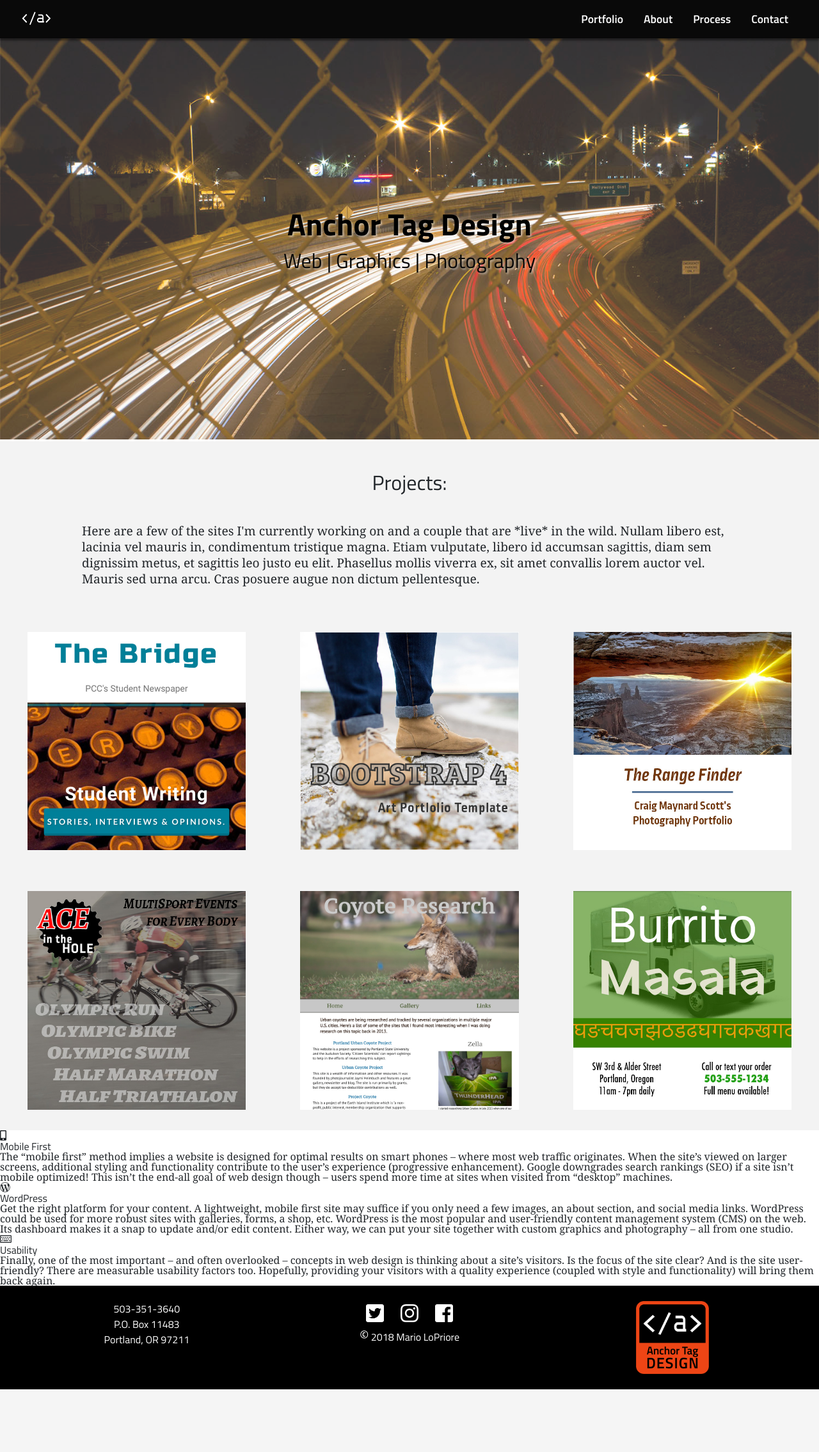
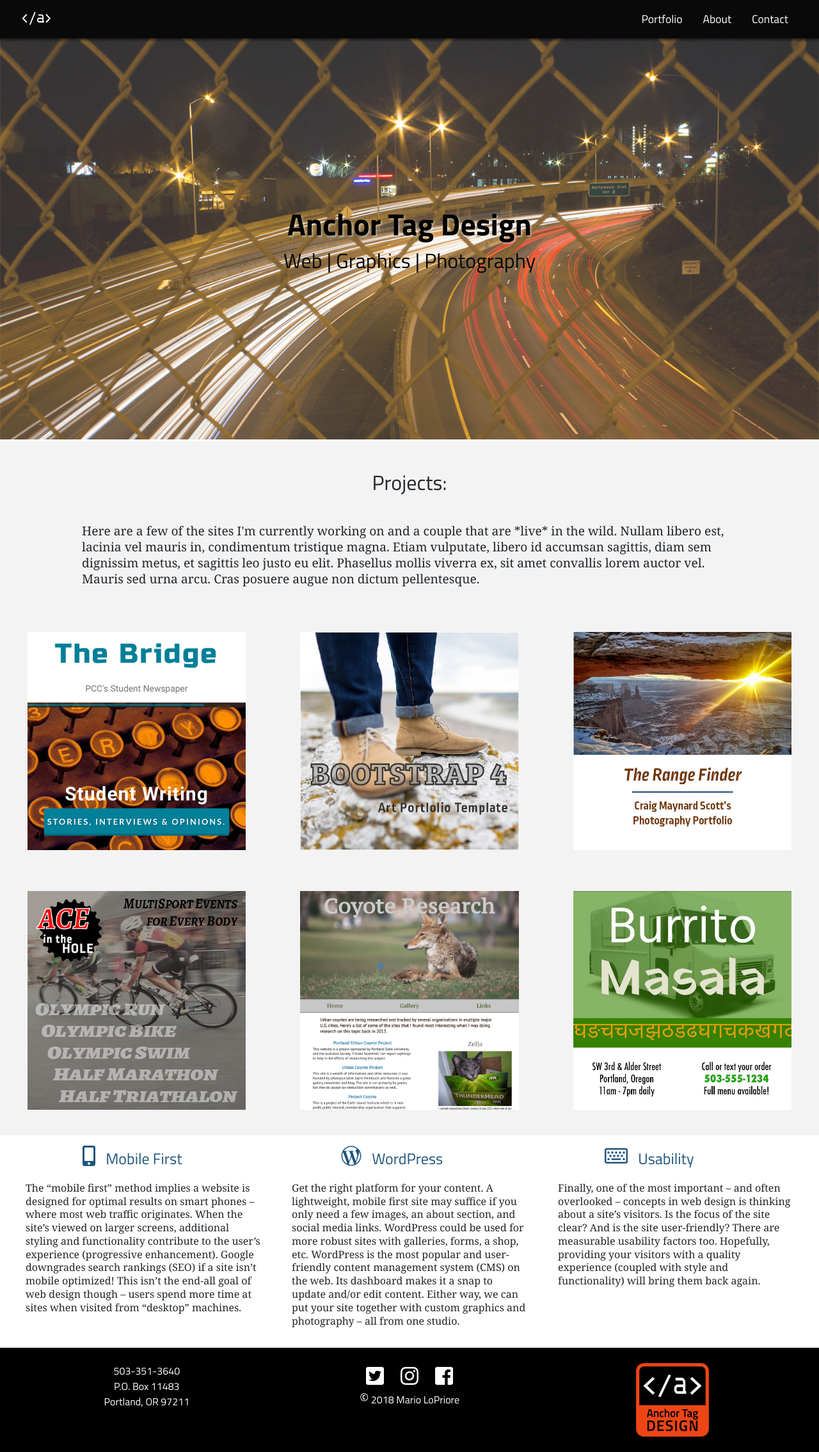
Before and after one commit to mariomax/ATD-2, a PHP site: page / in a window 1280 px wide. Shown: the whole page at 64% size. Before the commit the page ends 2172 px from the top, so only its background shows below. Run offline with PHP 8.4, Linux system fonts and the light colour scheme; some libraries are stand-ins or nearby versions; some web fonts are replaced.

Commit message:
Added About section with CSS Grid.

```diff
--- a/css/style.css
+++ b/css/style.css
@@ -61,17 +61,16 @@ em {
 .navbar a:hover {
   text-decoration: none;
   color: #FFF;
-  font-weight: 600;
   font-size: 1.1rem;
 }
 .navbar a:hover,
 .navbar a:hover:hover {
   color: #20557D;
-  font-weight: 600;
 }
 .nav-item .nav-link a {
   padding: 0;
 }
+/* jQuery CSS for navigation dropdown open/close */
 .navbar-items.open {
   height: auto;
   display: flex;
@@ -90,6 +89,7 @@ em {
 .navbar-items.close li {
   display: none;
 }
+/* Header & hero image */
 .hero-area {
   position: relative;
   width: 100%;
@@ -126,13 +126,8 @@ img {
 .header-text h2 {
   color: #090909;
   font-size: 2rem;
-  text-shadow: 2px 2px 3px #ffffff80;
 }
-/* .overlay-text {
-    background-color: rgba(255, 255, 255, 0.5);
-    height: 2em;
-    width: auto;
-} */
+/* Portfolio section */
 .intro {
   background-color: #F3F3F3;
 }
@@ -172,6 +167,9 @@ img {
   max-width: 80%;
   margin: 0 auto;
 }
+.thumbs a:last-child {
+  padding-bottom: 1.5rem;
+}
 .overlay-text {
   position: relative;
   width: 100%;
@@ -205,14 +203,34 @@ img {
   color: #F3F3F3;
   font-size: 1.5em;
   position: absolute;
-  top: 35%;
+  top: 30%;
 }
 .p-on-hover {
   color: #F3F3F3;
   position: absolute;
-  top: 50%;
+  top: 40%;
   padding: 2rem;
+  line-height: 1.3;
 }
+/* About section */
+.about {
+  display: grid;
+  padding: 1rem;
+}
+.about .svg-inline--fa {
+  color: #20557D;
+  font-size: 2rem;
+}
+.about h3 {
+  color: #20557D;
+  font-size: 1.5rem;
+  padding: .5rem;
+}
+.about p {
+  padding: 1rem 0;
+  line-height: 1.3;
+}
+/* Footer */
 footer {
   background: #000;
   padding: 1.5rem;
@@ -276,13 +294,6 @@ footer .copy {
     padding: 0.5rem 1rem;
     margin-left: 1rem;
   }
-  .description p {
-    max-width: 50%;
-  }
-  .about .desc {
-    border-left: 4px solid #456789;
-    padding: 1em;
-  }
   .thumbs {
     display: grid;
     grid-template-columns: repeat(2, 1fr);
@@ -303,6 +314,26 @@ footer .copy {
   .thumbs {
     grid-template-columns: repeat(3, 1fr);
   }
+  .about {
+    grid-template-columns: repeat(3, 1fr);
+  }
+  .about p {
+    padding: 1rem 1.5rem;
+  }
+  .heading {
+    display: grid;
+    grid-template-columns: repeat(6, 1fr);
+    grid-gap: .5rem;
+    grid-template-areas: "a a b b b b";
+  }
+  .fai {
+    grid-area: a;
+    justify-self: end;
+  }
+  h3 {
+    grid-area: b;
+    justify-self: start;
+  }
   footer .icon img {
     max-width: 30%;
   }
--- a/css/style.less
+++ b/css/style.less
@@ -69,11 +69,11 @@ em {
 .navbar a:hover {
     text-decoration: none;
     color: @white; // padding: 0.5rem 1rem;
-    font-weight: 600;
+    // font-weight: 600;
     font-size: 1.1rem;
     &:hover {
         color: @blue;
-        font-weight: 600;
+        // font-weight: 600;
     }
 }
 
@@ -81,7 +81,7 @@ em {
     padding: 0;
 }
 
-// jQuery CSS for navigation dropdown open/close
+/* jQuery CSS for navigation dropdown open/close */
 .navbar-items.open {
     height: auto;
     display: flex;
@@ -103,6 +103,8 @@ em {
 .navbar-items.close li {
     display: none;
 }
+
+/* Header & hero image */
 
 .hero-area {
     position: relative;
@@ -141,15 +143,11 @@ img {
     h2 {
         color: @dark;
         font-size: 2rem;
-        text-shadow: 2px 2px 3px #ffffff80;
+        // text-shadow: 2px 2px 3px #ffffff80;
     }
 }
 
-/* .overlay-text {
-    background-color: rgba(255, 255, 255, 0.5);
-    height: 2em;
-    width: auto;
-} */
+/* Portfolio section */
 
 .intro {
     background-color: @light;
@@ -190,6 +188,9 @@ img {
         max-width: 80%;
         margin: 0 auto;
     }
+    a:last-child {
+        padding-bottom: 1.5rem;
+    }
 }
 
 .overlay-text {
@@ -216,7 +217,6 @@ img {
     opacity: 0;
     transition: .5s ease;
     background-color: #000000ea;
-    ;
 }
 
 .overlay-text:hover {
@@ -231,21 +231,38 @@ img {
     color: @light;
     font-size: 1.5em;
     position: absolute;
-    top: 35%; // left: 50%;
-    // transform: translate(-50%, -50%);
-    // -ms-transform: translate(-50%, -50%);
-    // // text-align: center;
+    top: 30%;
 }
 
 .p-on-hover {
     color: @light;
     position: absolute;
-    top: 50%; // left: 50%;
-    // transform: translate(0%, -70%);
-    // -ms-transform: translate(0%, -70%);
+    top: 40%;
     padding: 2rem;
+    line-height: 1.3;
 }
 
+/* About section */
+
+.about {
+    display: grid;
+    padding: 1rem;
+    .svg-inline--fa {
+        color: @blue;
+        font-size: 2rem;
+    }
+    h3 {
+        color: @blue;
+        font-size: 1.5rem;
+        padding: .5rem;
+    }
+    p {
+        padding: 1rem 0;
+        line-height: 1.3;
+    }
+}
+
+/* Footer */
 footer {
     background: @black;
     padding: 1.5rem;
@@ -310,13 +327,6 @@ footer {
         padding: 0.5rem 1rem;
         margin-left: 1rem;
     } // Restores padding to this one item.
-    .description p {
-        max-width: 50%;
-    }
-    .about .desc {
-        border-left: 4px solid #456789;
-        padding: 1em;
-    }
     .thumbs {
         display: grid;
         grid-template-columns: repeat(2, 1fr);
@@ -339,6 +349,26 @@ footer {
     .thumbs {
         grid-template-columns: repeat(3, 1fr);
     }
+    .about {
+        grid-template-columns: repeat(3, 1fr);
+        p {
+            padding: 1rem 1.5rem;
+        }
+    }
+    .heading {
+        display: grid;
+        grid-template-columns: repeat(6, 1fr);
+        grid-gap:.5rem;
+        grid-template-areas: "a a b b b b";
+    }
+    .fai {
+        grid-area: a;
+        justify-self: end;
+    }
+    h3 {
+        grid-area: b;
+        justify-self: start;
+    }
     footer {
         .icon img {
             max-width: 30%;
--- a/includes/about.php
+++ b/includes/about.php
@@ -1,13 +1,23 @@
 <section class="about" id="about">
-    <i class="fas fa-mobile-alt"></i>
+    <section>
+        <div class="row heading">
+            <i class="fai fas fa-mobile-alt"></i>
             <h3>Mobile First</h3>
+        </div>
         <p>The “mobile first” method implies a website is designed for optimal results on smart phones – where most web traffic originates. When the site’s viewed on larger screens, additional styling and functionality contribute to the user’s experience (progressive enhancement). Google downgrades search rankings (SEO) if a site isn’t mobile optimized! This isn’t the end-all goal of web design though – users spend more time at sites when visited from “desktop” machines.</p>
-
-    <i class="fab fa-wordpress-simple"></i>
+    </section>
+    <section>
+        <div class="row heading">
+            <i class="fai fab fa-wordpress-simple"></i>
             <h3>WordPress</h3>
+        </div>
         <p>Get the right platform for your content. A lightweight, mobile first site may suffice if you only need a few images, an about section, and social media links. WordPress could be used for more robust sites with galleries, forms, a shop, etc. WordPress is the most popular and user-friendly content management system (CMS) on the web. Its dashboard makes it a snap to update and/or edit content. Either way, we can put your site together with custom graphics and photography – all from one studio.</p>
-
-    <i class="far fa-keyboard"></i>
+    </section>
+    <section>
+        <div class="row heading">
+            <i class="fai far fa-keyboard"></i>
             <h3>Usability</h3>
+        </div>
         <p>Finally, one of the most important – and often overlooked – concepts in web design is thinking about a site’s visitors. Is the focus of the site clear? And is the site user-friendly? There are measurable usability factors too. Hopefully, providing your visitors with a quality experience (coupled with style and functionality) will bring them back again.</p>
     </section>
+</section>
--- a/includes/navigation.php
+++ b/includes/navigation.php
@@ -10,9 +10,9 @@
         <li class="nav-item">
             <a class="nav-link" data-value="about" href="#about">About</a>
         </li>
-        <li class="nav-item">
+        <!-- <li class="nav-item">
             <a class="nav-link" data-value="process" href="#process">Process</a>
-        </li>
+        </li> -->
         <li class="nav-item">
             <a class="nav-link" data-value="contact" href="#contact">Contact</a>
         </li>
```
Lines whose indentation alone changed are shown as unchanged.
